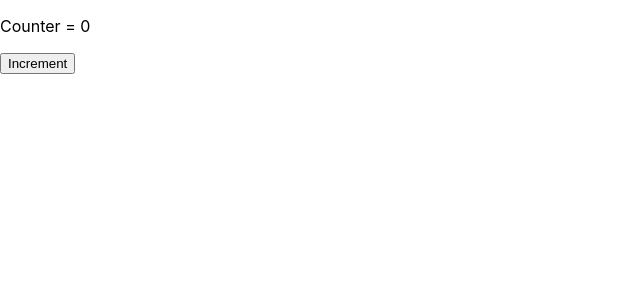
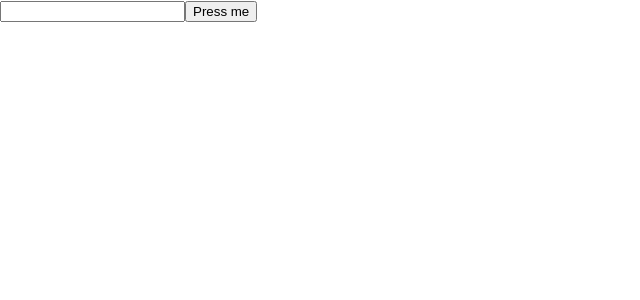
Before and after one commit to Attackdie/cardatabase, a React (Create React App) app in the folder my-app/: page / in a window 1280 px wide. Shown: the top 300 px of the page, without its empty margins (0-640 px from the left). Built offline with nearby package versions, Linux system fonts and the light colour scheme.

Commit message:
폼처리 이벤트 핸들러 테스트 및 오류 내용

```diff
--- a/my-app/src/App.js
+++ b/my-app/src/App.js
@@ -3,22 +3,57 @@ import React, { useState } from 'react';
 // import './App.css';
 
 
-//2023 07 07 버튼 카운트 기능 테스트
-function Counter() {
-  //초기값이 0인 카운트 상태
-  const [count, setCount] = useState(0);
+//2023 07 07 이벤트 폼 처리 팝업창 구현
+function MyList() {
+  const [text, setText] = useState('');
 
+  //입력 요소의 내용이 변경되면 값을 저장
+  const inputChanged = (event) => {
+    setText(event.target.value);
+  }
+  const handleSubmit = (event) => {
+    alert(`You typed: ${text}`);
+    //어이 없는 오류 alert 'You typed: ${text}' X 역따움표를 사용하지 않았을때 뜨는오류 `You typed: ${text}` O
+    // alert('You typed: ${text}'); X
+    event.preventDefault();
+  }
   return (
-  <div>
-    <p>Counter = {count}</p>
-    <button onClick={() => setCount(count + 1) }>
-        Increment
-      </button>
-  </div>
+    <form onSubmit={handleSubmit}>
+      <input type="text" onChange={inputChanged}
+      value={text}/>
+      <input type="submit" value="Press me" />
+
+    </form>
   );
+
 };
 
-export default Counter;
+export default MyList;
+
+// //2023 07 07 버튼 카운트 기능 테스트
+// function Counter() {
+//   //초기값이 0인 카운트 상태
+//   const [count, setCount] = useState(0);
+
+//   //랜더링이 끝나면 매번 호출됨
+//   useEffect(() => {
+//     console.log('매번 useEffect 호출하기');
+//     //함수 봔환 예제 코드
+//     return () => {
+//       console.log('Clean up function');
+//     }
+//   }, [count]);
+//   return (
+//   <div>
+//     <p>Counter = {count}</p>
+//     <button onClick={() => setCount(count + 1) }>
+//         Increment
+//       </button>
+//   </div>
+//   );
+// };
+
+// export default Counter;
 
 
 // function App() {
```
